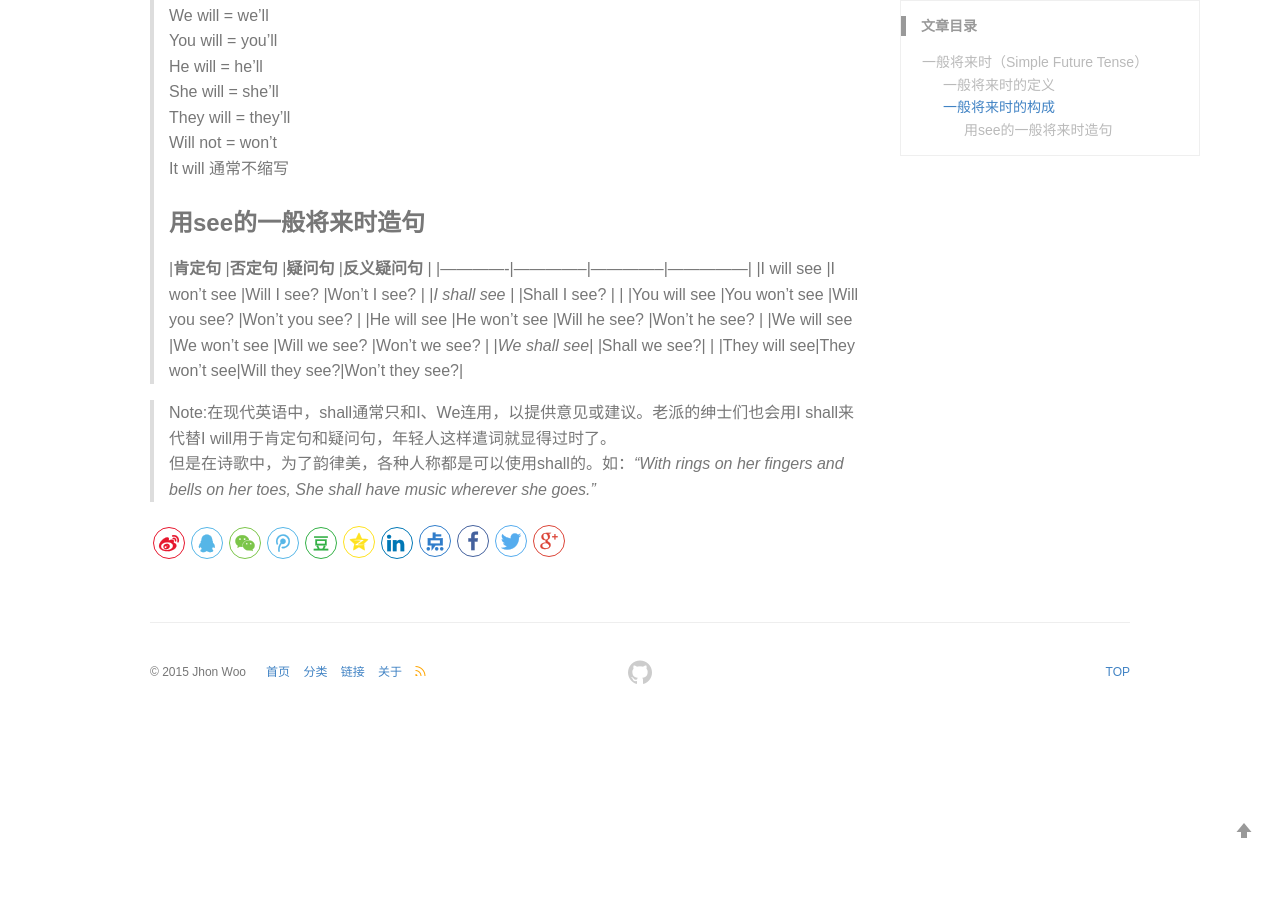
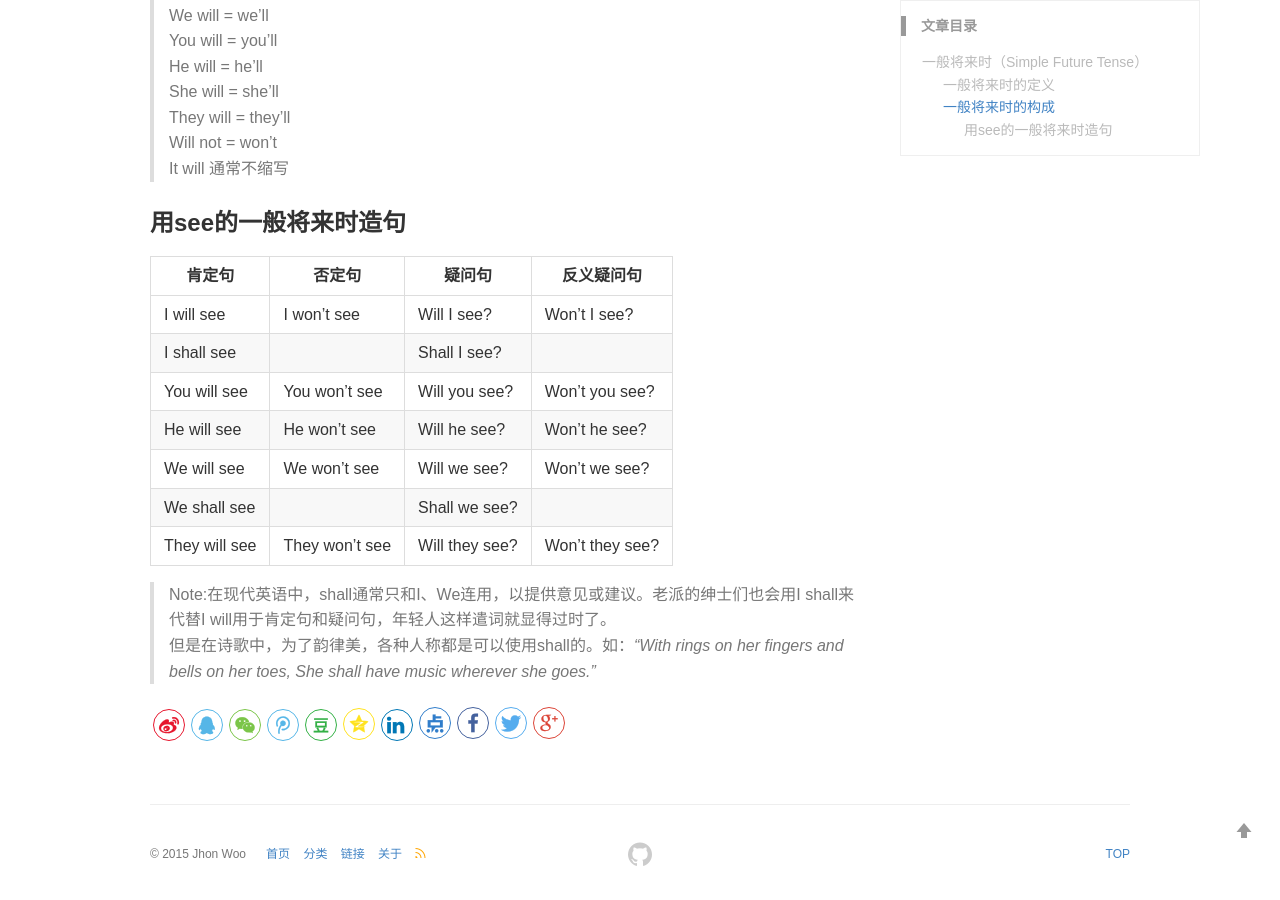
Before and after one commit to JorinEdu/JorinEdu.github.io, a Jekyll site: the page built from _posts/2019-1-14-Simple-Future-Tense.md, in a window 1280 px wide and 900 px high, scrolled down 1587 px. Built offline with Jekyll 4.4.1, drawn with Linux system fonts in a browser that asks for light colours; comment, search, counter and statistics services are not loaded; before the commit the page ends 2308 px from its top, so only the background shows below that.

```diff
--- a/_posts/2019-1-14-Simple-Future-Tense.md
+++ b/_posts/2019-1-14-Simple-Future-Tense.md
@@ -57,15 +57,17 @@ They will = they'll
 Will not = won't
 It will 通常不缩写
 >
+
 ### 用see的一般将来时造句
+
 |**肯定句**   |**否定句**    |**疑问句**    |**反义疑问句** |
 |-------------|--------------|--------------|---------------|
 |I will see   |I won't see   |Will I see?   |Won't I see?   |
-|*I shall see |              |*Shall I see? |               |
+|I shall see  |              |Shall I see?  |               |
 |You will see |You won't see |Will you see? |Won't you see? |
 |He will see  |He won't see  |Will he see?  |Won't he see?  |
 |We will see  |We won't see  |Will we see?  |Won't we see?  |
-|*We shall see|              |*Shall we see?|               |
+|We shall see |              |Shall we see? |               |
 |They will see|They won't see|Will they see?|Won't they see?|
 
 >Note:在现代英语中，shall通常只和I、We连用，以提供意见或建议。老派的绅士们也会用I shall来代替I will用于肯定句和疑问句，年轻人这样遣词就显得过时了。
```
